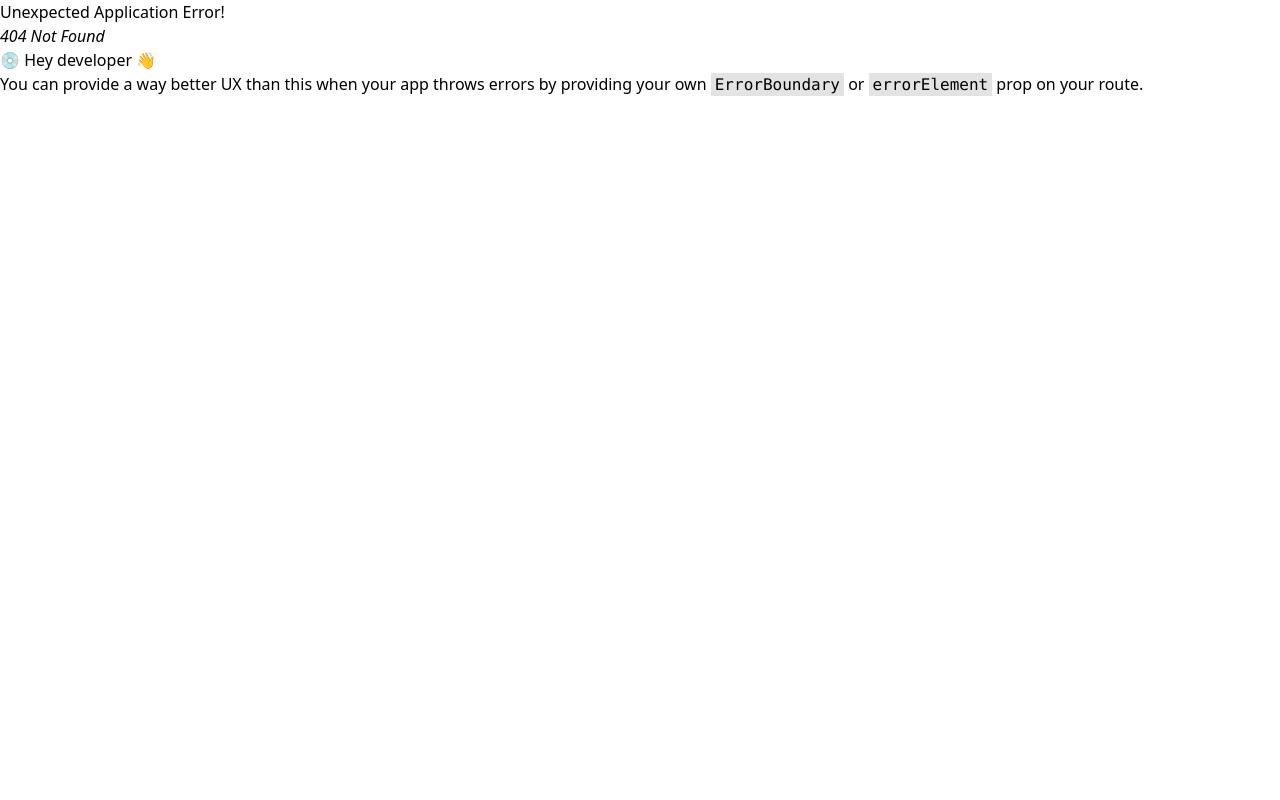
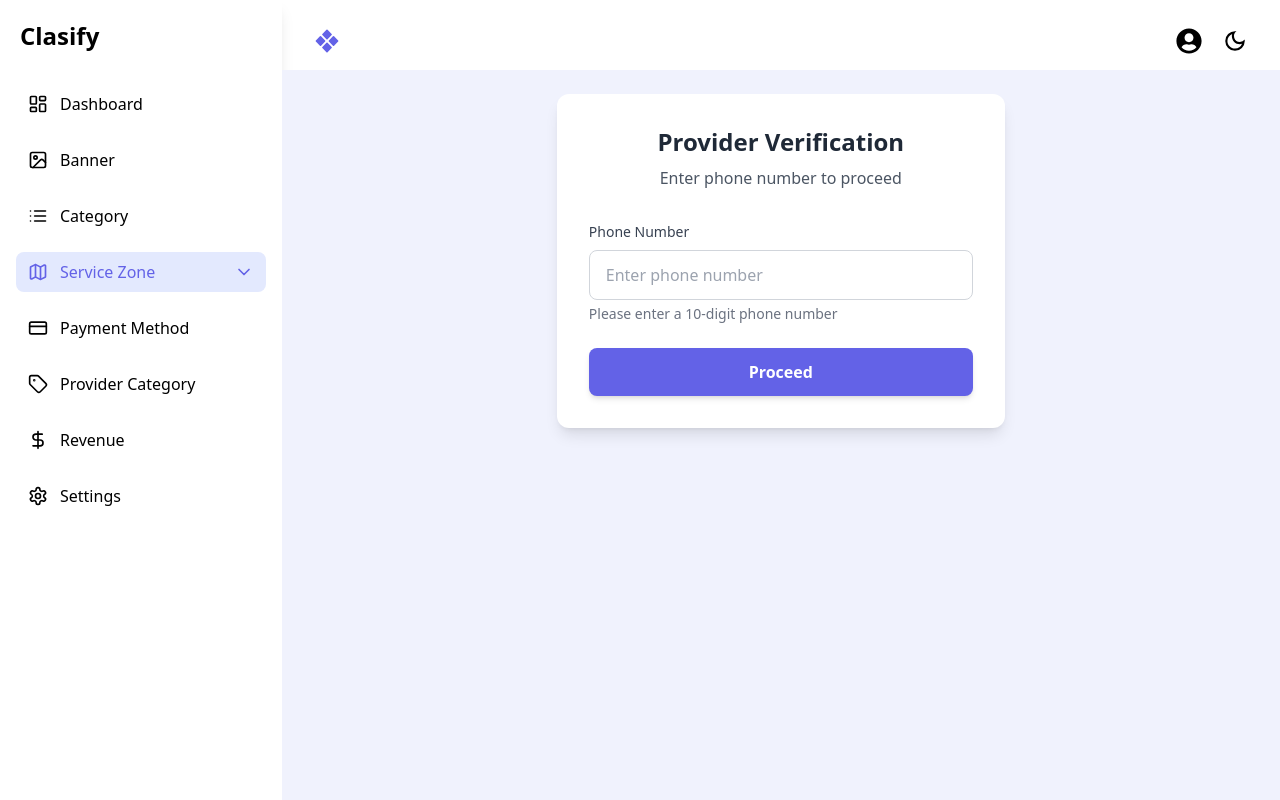
Before and after one commit to Ans521/classify_admin_fe, a React (Create React App) app: page /service-provider/phone in a window 1280 px wide. Before the commit this address had no page. Built offline with nearby package versions, Linux system fonts and the light colour scheme.

Commit message:
completed add provider and action button

```diff
--- /dev/null
+++ b/src/component/ProviderList/PhoneVerification.tsx
@@ -0,0 +1,90 @@
+import React, { useEffect } from 'react';
+import { useNavigate } from 'react-router-dom';
+import { usePhoneNumber, useSetPhoneNumber } from '../context';
+import Sidebar from '../sidebar/sidebar';
+import Navbar from '../navbar/navbar';
+import axios from 'axios';
+
+const PhoneVerification: React.FC = () => {
+  const navigate = useNavigate();
+  const phoneNumber = usePhoneNumber();
+  const setPhoneNumber = useSetPhoneNumber();
+
+  useEffect(() => {
+    // If phone number exists in context, redirect to add provider
+    if (phoneNumber) {
+      navigate('/service-provider/provider-add');
+    }
+  }, []);
+
+
+  const api = axios.create({
+    'baseURL' : 'http://13.202.163.238:4000/api'
+  });
+
+  const handleSubmit = async (e: React.FormEvent) => {
+    try {
+      e.preventDefault();
+
+      const response = await api.post('/phone-by-admin', {
+        phoneNumber,
+      });
+      console.log("data", response)
+      if(response.status === 200){
+        navigate('/service-provider/provider-add');
+      }
+
+    } catch (error: any) {
+      console.error("Error in handleSubmit:", error.response || error.message);
+      alert("Something went wrong");
+
+    }
+  };
+
+  return (
+    <div className="flex h-screen bg-[#FFFFFF]">
+      <Sidebar />
+      <div className="flex-1 flex flex-col overflow-hidden">
+        <Navbar />
+        <div className="flex-1 overflow-y-auto bg-[#F0F2FD] p-6">
+          <div className="max-w-md mx-auto">
+            <div className="bg-white rounded-xl shadow-lg p-8 transform transition-all duration-300 hover:shadow-xl">
+              <h1 className="text-2xl font-bold text-gray-800 mb-2 text-center">Provider Verification</h1>
+              <p className="text-gray-600 text-center mb-8">Enter phone number to proceed</p>
+
+              <form onSubmit={handleSubmit} className="space-y-6">
+                <div>
+                  <label className="block text-sm font-medium text-gray-700 mb-2">
+                    Phone Number
+                  </label>
+                  <input
+                    type="tel"
+                    value={phoneNumber}
+                    onChange={(e) => setPhoneNumber(e.target.value)}
+                    className="w-full px-4 py-3 border border-gray-300 rounded-lg focus:ring-2 focus:ring-[#6362E7] focus:border-transparent focus:outline-none"
+                    placeholder="Enter phone number"
+                    pattern="[0-9]{10}"
+                    maxLength={10}
+                    required
+                  />
+                  <p className="mt-1 text-sm text-gray-500">
+                    Please enter a 10-digit phone number
+                  </p>
+                </div>
+
+                <button
+                  type="submit"
+                  className="w-full px-6 py-3 bg-[#6362E7] text-white font-semibold rounded-lg shadow-md hover:bg-[#5251c7] focus:outline-none focus:ring-2 focus:ring-[#6362E7] focus:ring-opacity-50 transform transition-all duration-300 hover:scale-105"
+                >
+                  Proceed
+                </button>
+              </form>
+            </div>
+          </div>
+        </div>
+      </div>
+    </div>
+  );
+};
+
+export default PhoneVerification;
--- a/src/component/ProviderList/addProvider.tsx
+++ b/src/component/ProviderList/addProvider.tsx
@@ -1,112 +1,134 @@
-import React, { useState } from 'react';
+import React, { useState, useEffect } from 'react';
 import { ChevronDown, Eye, EyeOff, X } from 'lucide-react';
 import Sidebar from '../sidebar/sidebar';
 import Navbar from '../navbar/navbar';
 import axios from 'axios';
 // import { FaProjectDiagram } from 'react-icons/fa';
-import { Link } from 'react-router-dom';
+import { Link, useNavigate } from 'react-router-dom';
+import { usePhoneNumber, useSetPhoneNumber } from '../context';
 
 interface FormData {
   name: string;
   email: string;
-  // phoneNo: string;
   password: string;
   mpin: string;
   address: string;
-  aadharCard: File | null;
-  drivingLicense: File | null;
-  panCard: File | null;
+  aadharCard: null,
+  panCard:  null,
+  drivingLicense: null;
+}
+
+interface FileUrls {
+  aadharCard: any | null;
+  drivingLicense: any | null;
+  panCard: any | null;
 }
 
 const AddProvider: React.FC = () => {
-  const [formData, setFormData] = useState<FormData>({
-    name: "",
-    email: "",
-    // phoneNo: "",
-    address: "",
-    password: "",
-    mpin: "",
+  const navigate = useNavigate();
+  const phoneNumber = usePhoneNumber();
+  const setPhoneNumber = useSetPhoneNumber();
+  useEffect(() => {
+    // If no phone number in context, redirect to phone verification
+    if (!phoneNumber) {
+      navigate('/service-provider/phone');
+    }
+  }, []);
+
+  const [fileUrls, setFileUrls] = useState<FileUrls>({
     aadharCard: null,
     drivingLicense: null,
     panCard: null,
   });
 
+  const [formData, setFormData] = useState<FormData>({
+    name: "",
+    email: "",
+    address: "",
+    password: "",
+    mpin: "",
+    aadharCard: null,
+    panCard:  null,
+    drivingLicense: null
+    });
+
+
   const [showPassword, setShowPassword] = useState(false);
   const [showMpin, setShowMpin] = useState(false);
-  const [previewUrls, setPreviewUrls] = useState<{
-    aadharCard: string | null;
-    drivingLicense: string | null;
-    panCard: string | null;
-  }>({
-    aadharCard: null,
-    drivingLicense: null,
-    panCard: null,
-  });
 
   const handleInputChange = (e: React.ChangeEvent<HTMLInputElement | HTMLTextAreaElement>) => {
     const { name, value } = e.target;
     setFormData((prev) => ({ ...prev, [name]: value }));
   };
 
-  const handleFileChange = (e: React.ChangeEvent<HTMLInputElement>, field: keyof typeof previewUrls) => {
+  const handleFileChange = (e: React.ChangeEvent<HTMLInputElement>, field: keyof typeof formData) => {
     const file = e.target.files?.[0];
+
     if (file) {
-      // setFormData((prev) => ({ ...prev, [field]: file }));
+      const imagePreview = URL.createObjectURL(file);
 
-      // Create preview URL
-      const reader = new FileReader();
-      reader.onloadend = () => {
-        setPreviewUrls((prev) => ({ ...prev, [field]: reader.result as string }));
-      };
-      reader.readAsDataURL(file);
+
+     setFileUrls((prev : any) => ({ ...prev, [field]: imagePreview }));
+
+      setFormData((prev : any) => ({...prev,  [field] : file }));
     }
   };
 
   const api = axios.create({
-    'baseURL' : 'http://13.202.163.238:4000/api'
+    'baseURL' : 'http://localhost:4000/api'
   })
+
+
 
   const handleSubmit = async (e: React.FormEvent) => {
     e.preventDefault();
     try {
-      // const formDataToSend = new FormData();
-      // Object.entries(formData).forEach(([key, value]) => {
-      //   if (value !== null) {
-      //     formDataToSend.append(key, value);
-      //   }
-      // });
+
+
       if(formData.mpin !== formData.password){
         alert("Mpin do not match");
         return;
       }
-      console.log(formData);
-      const response = await api.post("/add-provider", formData);
-      if (response?.status === 200) {
+
+      // Add phone number from context to the request
+      const dataToSend = {
+        ...formData,
+        phone: phoneNumber
+      };
+      console.log("dataToSend", dataToSend)
+
+      const response = await api.post("/add-provider", dataToSend, {
+        headers: {
+          'Content-Type': 'multipart/form-data'
+        }
+      });
+      console.log("response", response)
+      if (response.status === 200) {
         alert("Provider added successfully");
-        // Reset form
+        setFileUrls({
+          aadharCard: null,
+          drivingLicense: null,
+          panCard: null,
+        });
         setFormData({
           name: "",
           email: "",
-          // phoneNo: "",
           password: "",
           mpin: "",
           address: "",
           aadharCard: null,
-          drivingLicense: null,
-          panCard: null,
+          panCard:  null,
+          drivingLicense: null
         });
-        setPreviewUrls({
-          aadharCard: null,
-          drivingLicense: null,
-          panCard: null,
-        });
+        navigate('/service-provider/view');
+        setPhoneNumber('');
       }
+
     } catch (error) {
       console.error("Error adding provider:", error);
       alert("Failed to add provider. Please try again.");
     }
   };
-
 
   return (
     <div className="flex h-screen bg-[#FFFFFF]">
@@ -175,7 +197,8 @@ const AddProvider: React.FC = () => {
                 <label className="block text-sm font-medium text-gray-700 mb-1">
                     MPIN (Optional)
                     <span className="text-gray-500 text-xs ml-2">For additional security</span>
-                  </label>                  <div className="relative">
+                  </label>
+                  <div className="relative">
                     <input
                       type={showPassword ? "text" : "password"}
                       name="password"
@@ -237,18 +260,18 @@ const AddProvider: React.FC = () => {
                     >
                       Choose File
                     </label>
-                    {previewUrls.aadharCard && (
+                    {fileUrls?.aadharCard && (
                       <div className="relative w-24 h-24">
                         <img
-                          src={previewUrls.aadharCard}
+                          src={fileUrls.aadharCard}
                           alt="Aadhar Card Preview"
                           className="w-full h-full object-cover rounded-lg"
                         />
                         <button
                           type="button"
                           onClick={() => {
-                            setFormData(prev => ({ ...prev, aadharCard: null }));
-                            setPreviewUrls(prev => ({ ...prev, aadharCard: null }));
+                            setFormData(prev => ({ ...prev, aadharCard: null}));
+                            setFileUrls((prev : any) => ({ ...prev, aadharCard: null }))
                           }}
                           className="absolute -top-2 -right-2 bg-red-500 text-white rounded-full p-1 hover:bg-red-600"
                         >
@@ -279,18 +302,18 @@ const AddProvider: React.FC = () => {
                     >
                       Choose File
                     </label>
-                    {previewUrls.drivingLicense && (
+                    {fileUrls.drivingLicense && (
                       <div className="relative w-24 h-24">
                         <img
-                          src={previewUrls.drivingLicense}
+                          src={fileUrls.drivingLicense}
                           alt="Driving License Preview"
                           className="w-full h-full object-cover rounded-lg"
                         />
                         <button
                           type="button"
                           onClick={() => {
-                            setFormData(prev => ({ ...prev, drivingLicense: null }));
-                            setPreviewUrls(prev => ({ ...prev, drivingLicense: null }));
+                            setFormData(prev => ({ ...prev, drivingLicense: null}));
+                            setFileUrls((prev : any) => ({ ...prev, drivingLicense: null }))
                           }}
                           className="absolute -top-2 -right-2 bg-red-500 text-white rounded-full p-1 hover:bg-red-600"
                         >
@@ -318,18 +341,18 @@ const AddProvider: React.FC = () => {
                     >
                       Choose File
                     </label>
-                    {previewUrls.panCard && (
+                    {fileUrls?.panCard && (
                       <div className="relative w-24 h-24">
                         <img
-                          src={previewUrls.panCard}
+                          src={fileUrls.panCard}
                           alt="PAN Card Preview"
                           className="w-full h-full object-cover rounded-lg"
                         />
                         <button
                           type="button"
                           onClick={() => {
-                            setFormData(prev => ({ ...prev, panCard: null }));
-                            setPreviewUrls(prev => ({ ...prev, panCard: null }));
+                            setFormData(prev => ({ ...prev, panCard: null}));
+                            setFileUrls((prev : any) => ({ ...prev, panCard: null }))
                           }}
                           className="absolute -top-2 -right-2 bg-red-500 text-white rounded-full p-1 hover:bg-red-600"
                         >
--- a/src/component/ProviderList/viewProviders.tsx
+++ b/src/component/ProviderList/viewProviders.tsx
@@ -1,5 +1,5 @@
 import React, { useEffect, useState } from 'react';
-import { Pencil, ChevronLeft, ChevronRight, Search, Filter } from 'lucide-react';
+import { Pencil, ChevronLeft, ChevronRight, Search, Filter, X } from 'lucide-react';
 import Sidebar from '../../component/sidebar/sidebar';
 import Navbar from '../../component/navbar/navbar';
 import { Link, useParams } from 'react-router-dom';
@@ -22,9 +22,11 @@ const ViewProvider: React.FC = () => {
   const [providerList, setProviderList] = useState<ServiceProvider[]>([]);
   const [isLoading, setIsLoading] = useState(false);
   const [suggestions, setSuggestions] = useState<ServiceProvider[]>([]);
-  const [showSuggestions, setShowSuggestions] = useState(false);
-  const {id} = useParams();
-  console.log("id", id);
+  const [showSuggestions, setShowSuggestions] = useState<boolean>(false);
+  const [isEditOpen, setIsEditOpen] = useState<boolean>(false);
+  const [editingProviderId, setEditingProviderId] = useState<string | null>(null);
+
+
   // Mock data - replace with actual API call later
 
   // Filter providers based on search term
@@ -44,7 +46,7 @@ const ViewProvider: React.FC = () => {
   // Update suggestions when search term changes
   useEffect(() => {
     if (searchTerm.length > 0) {
-      const filtered = providerList.filter(provider =>
+      const filtered = providerList?.filter(provider =>
         provider?.name?.toLowerCase().includes(searchTerm.toLowerCase())
       );
       setSuggestions(filtered);
@@ -57,6 +59,16 @@ const ViewProvider: React.FC = () => {
 
   const handlePageChange = (pageNumber: number) => {
     setCurrentPage(pageNumber);
+  };
+
+  const handleEditClick = (providerId: string) => {
+    setEditingProviderId(providerId);
+    setIsEditOpen(true);
+  };
+
+  const closeEditModal = () => {
+    setIsEditOpen(false);
+    setEditingProviderId(null);
   };
 
   const handleItemsPerPageChange = (event: React.ChangeEvent<HTMLSelectElement>) => {
@@ -83,6 +95,27 @@ const ViewProvider: React.FC = () => {
       setProviderList([]);
     } finally {
       setIsLoading(false);
+    }
+  }
+  console.log("providerList", currentItems)
+  const handleStatusUpdate = async (providerId: string, status: string) => {
+    try {
+      console.log("providerId", providerId)
+      console.log("status", status)
+      const response = await api.put(`/update-provider-status/${providerId}`, { status }, {
+        headers: {
+          'Content-Type': 'application/json'
+        }
+      });
+      console.log("response", response)
+      if (response.status === 200) {
+        alert("Provider status updated successfully");
+        handleViewDocument();
+      } else {
+        alert("Failed to update provider status");
+      }
+    } catch (error) {
+      console.error("Error updating provider status:", error);
     }
   }
 
@@ -122,7 +155,7 @@ const ViewProvider: React.FC = () => {
 
                     {/* Suggestions Dropdown */}
                     {showSuggestions && suggestions.length > 0 && (
-                      <div className="absolute z-10 w-full mt-1 bg-white rounded-lg shadow-lg max-h-60 overflow-auto">
+                      <div className="absolute z-10 w-full bg-white rounded-lg shadow-lg max-h-60 overflow-auto">
                         {suggestions.map((provider, index) => (
                           <div
                             key={index}
@@ -152,7 +185,6 @@ const ViewProvider: React.FC = () => {
             {isLoading ? (
               <div className="flex flex-col items-center justify-center p-12">
                 <div className="relative">
-                  <div className="w-12 h-12 border-4 border-[#6362E7] border-t-transparent rounded-full animate-spin"></div>
                   <div className="absolute top-1/2 left-1/2 transform -translate-x-1/2 -translate-y-1/2">
                     <div className="w-6 h-6 border-2 border-[#6362E7] border-t-transparent rounded-full animate-spin"></div>
                   </div>
@@ -227,7 +259,58 @@ const ViewProvider: React.FC = () => {
                             </span>
                           </td>
                           <td className="px-6 py-4 whitespace-nowrap">
-                            <button className="p-2 bg-[#E8F8F3] text-[#38C677] rounded-full hover:bg-[#d1f3e9] transition-colors">
+                            {isEditOpen && editingProviderId === provider._id.toString() && (
+                              <div className="fixed inset-0 bg-black bg-opacity-30 flex items-center justify-center z-50" onClick={closeEditModal}>
+                                <div className="bg-white p-8 rounded-xl w-[400px] shadow-xl" onClick={(e) => e.stopPropagation()}>
+                                  <div className="flex justify-between items-center mb-6">
+                                    <h2 className="text-2xl font-bold text-gray-800">Edit Provider</h2>
+                                    <button
+                                      onClick={closeEditModal}
+                                      className="text-gray-400 hover:text-gray-600 transition-colors"
+                                    >
+                                      <X size={24} />
+                                    </button>
+                                  </div>
+
+                                  <div className="flex flex-col space-y-6">
+                                    <div className='text-center'>
+                                      <h3 className="text-lg text-gray-700 font-medium">Edit Provider Verification</h3>
+                                    </div>
+
+                                    <div className='grid grid-cols-2 gap-4 px-4'>
+                                      <button className='px-4 py-3 bg-green-100 text-green-700 font-semibold rounded-lg hover:bg-green-600 hover:text-white transition-all duration-200' onClick={() => {handleEditClick(provider._id.toString())
+                                        setIsEditOpen(false)
+                                        handleStatusUpdate(provider._id.toString(), 'approved')
+                                      }}>
+                                        Approve
+                                      </button>
+                                      <button className='px-4 py-3 bg-red-100 text-red-700 font-semibold rounded-lg hover:bg-red-600 hover:text-white transition-all duration-200' onClick={() => {handleEditClick(provider._id.toString())
+                                        setIsEditOpen(false)
+                                        handleStatusUpdate(provider._id.toString(), 'rejected')
+                                      }}>
+                                        Reject
+                                      </button>
+                                      {/* <button className='px-4 py-3 bg-blue-100 text-blue-700 font-semibold rounded-lg hover:bg-blue-600 hover:text-white transition-all duration-200'>
+                                        Edit
+                                      </button> */}
+                                    </div>
+
+                                    <div className="flex justify-center pt-4">
+                                      <button
+                                        onClick={closeEditModal}
+                                        className="px-8 py-2.5 bg-gray-100 text-gray-700 font-medium rounded-lg hover:bg-gray-200 transition-all duration-200"
+                                      >
+                                        Cancel
+                                      </button>
+                                    </div>
+                                  </div>
+                                </div>
+                              </div>
+                            )}
+                            <button
+                              onClick={() => handleEditClick(provider._id.toString())}
+                              className="p-2 bg-[#E8F8F3] text-[#38C677] rounded-full hover:bg-[#d1f3e9] transition-colors"
+                            >
                               <Pencil size={16} />
                             </button>
                           </td>
--- a/src/component/context.tsx
+++ b/src/component/context.tsx
@@ -1,4 +1,4 @@
-import React, { createContext, useState, ReactNode, Dispatch, SetStateAction, useContext } from 'react';
+import React, { createContext, useState, ReactNode, Dispatch, SetStateAction, useContext, useEffect } from 'react';
 
 // initializing a new context
 
@@ -11,6 +11,8 @@ type IdContextType = {
     setIsOpen : Dispatch<SetStateAction<any |  null>>
     selectedDocument : any,
     setSelectedDocument : Dispatch<SetStateAction<any |  null>>
+    phoneNumber: string,
+    setPhoneNumber: Dispatch<SetStateAction<string>>
 }
 
 const IdContext = createContext<IdContextType | undefined>(undefined);
@@ -25,7 +27,20 @@ export const IdProvider: React.FC<IdProviderProps> = ({ children }) => {
     const [image, setImage] = useState<string[]>([])
     const [isOpen, setIsOpen] = useState<boolean>(false)
     const [selectedDocument, setSelectedDocument] = useState<number | null>(null)
-    return <IdContext.Provider value={{providerId, setProviderId, image, setImage, isOpen, setIsOpen, selectedDocument, setSelectedDocument}}>
+    const [phoneNumber, setPhoneNumber] = useState<string>('')
+
+    return <IdContext.Provider value={{
+        providerId,
+        setProviderId,
+        image,
+        setImage,
+        isOpen,
+        setIsOpen,
+        selectedDocument,
+        setSelectedDocument,
+        phoneNumber,
+        setPhoneNumber
+    }}>
         {children}
     </IdContext.Provider>
 }
@@ -46,3 +61,5 @@ export const useIsOpen = () => useIdContext().isOpen;
 export const useSetIsOpen = () => useIdContext().setIsOpen;
 export const useSelectedDocument = () => useIdContext().selectedDocument;
 export const useSetSelectedDocument = () => useIdContext().setSelectedDocument;
+export const usePhoneNumber = () => useIdContext().phoneNumber;
+export const useSetPhoneNumber = () => useIdContext().setPhoneNumber;
--- a/src/component/sidebar/sidebar.tsx
+++ b/src/component/sidebar/sidebar.tsx
@@ -56,9 +56,9 @@ const Sidebar: React.FC = () => {
                   {isOpen && (
                     <div className="ml-8 mt-1 space-y-2">
                       <Link
-                        to="/service-provider/add"
+                        to="/service-provider/phone"
                         className={`block px-3 py-2 rounded-lg transition-all ${
-                          location.pathname === "/service-provider/add"
+                          location.pathname === "/service-provider/phone"
                             ? "bg-[#e3e9fe] text-[#6362E7]"
                             : "text-black hover:bg-[#dde2f6]"
                         }`}
```
Also changed, not shown: src/index.tsx (+11 -3 lines).
